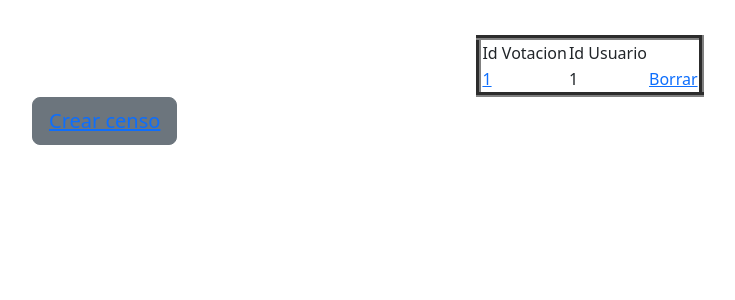
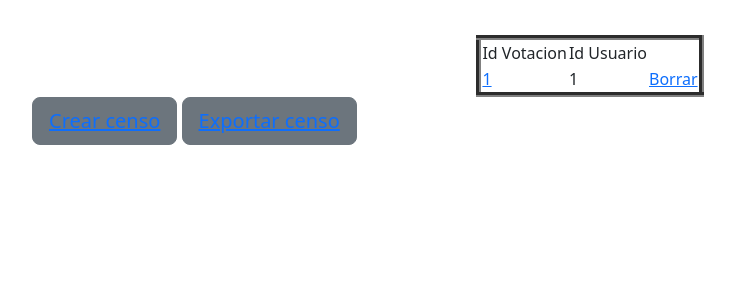
Before and after one commit to decide-part-aracena/decide-part-aracena, a Django app: template decide/census/templates/censo.html in a window 1280 px wide. Shown: the part 56-356 px from the top of the page, without its empty margins (50-785 px from the left). Run offline with Django 3.2, Linux system fonts and the light colour scheme; the template is opened without the code that fills it: most values are stand-ins (such as "Sample title", 1, 10 or a date in 2020).

Commit message:
Cambio de base a census

```diff
--- a/decide/base/templates/base_dashboard.html
+++ b/decide/base/templates/base_dashboard.html
@@ -50,10 +50,6 @@
 
                         {% endif %}
 
-                        <li class="nav-item">
-                            <a class="nav-link" href="census_exported">Export Census</a>
-                        </li>
-
                     </ul>
 
                     <!-- Usuario -->
--- a/decide/base/urls.py
+++ b/decide/base/urls.py
@@ -5,8 +5,8 @@ from census import views
 
 urlpatterns = [
     path('', login_required(mainView.as_view()), name='index'),
-    path('census_exported', export_csv),
     path('censo/', views.listar_censos, name = 'censo'),
+    path('censo/census_exported', views.export_csv),
     path('censo/crear', views.crear_censo, name = 'crear_censo'),
     path('censo/<int:votacion_id>', views.censo_details, name = 'censo_details'),
     path('borrar/censo/<int:votacion_id>', views.borrar_censo, name = 'borrar_censo'),
--- a/decide/census/templates/censo.html
+++ b/decide/census/templates/censo.html
@@ -22,5 +22,6 @@
     </table>
     {% endif %}
     <button class="btn btn-secondary btn-lg"><a href="{% url 'crear_censo' %}">Crear censo</a></button>
+    <button class="btn btn-secondary btn-lg"><a href="census_exported">Exportar censo</a></button>
 </div>
 {% endblock %}
```
Also changed, not shown: decide/base/views.py (+0 -20 lines), decide/census/views.py (+22 -0 lines).
